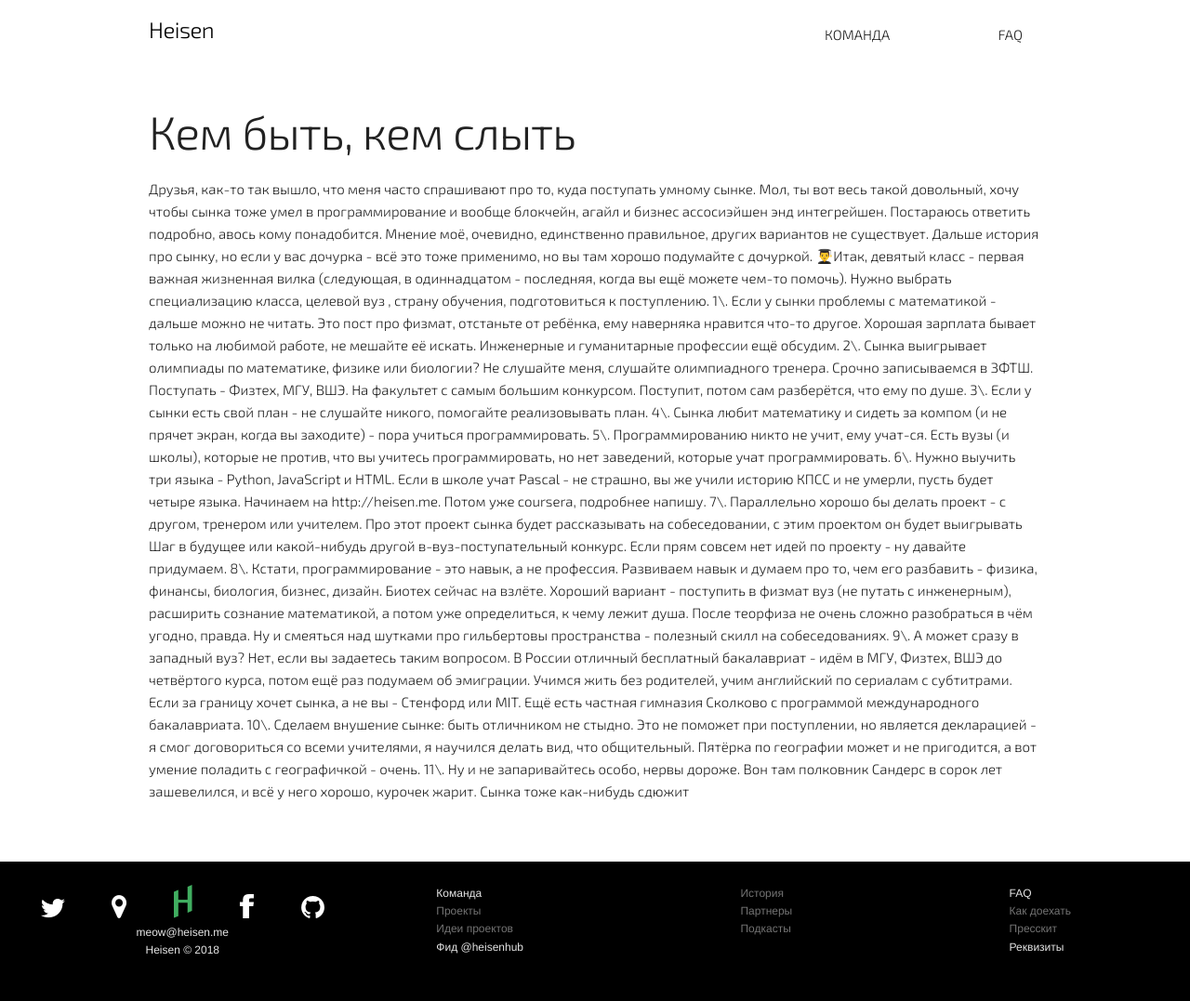
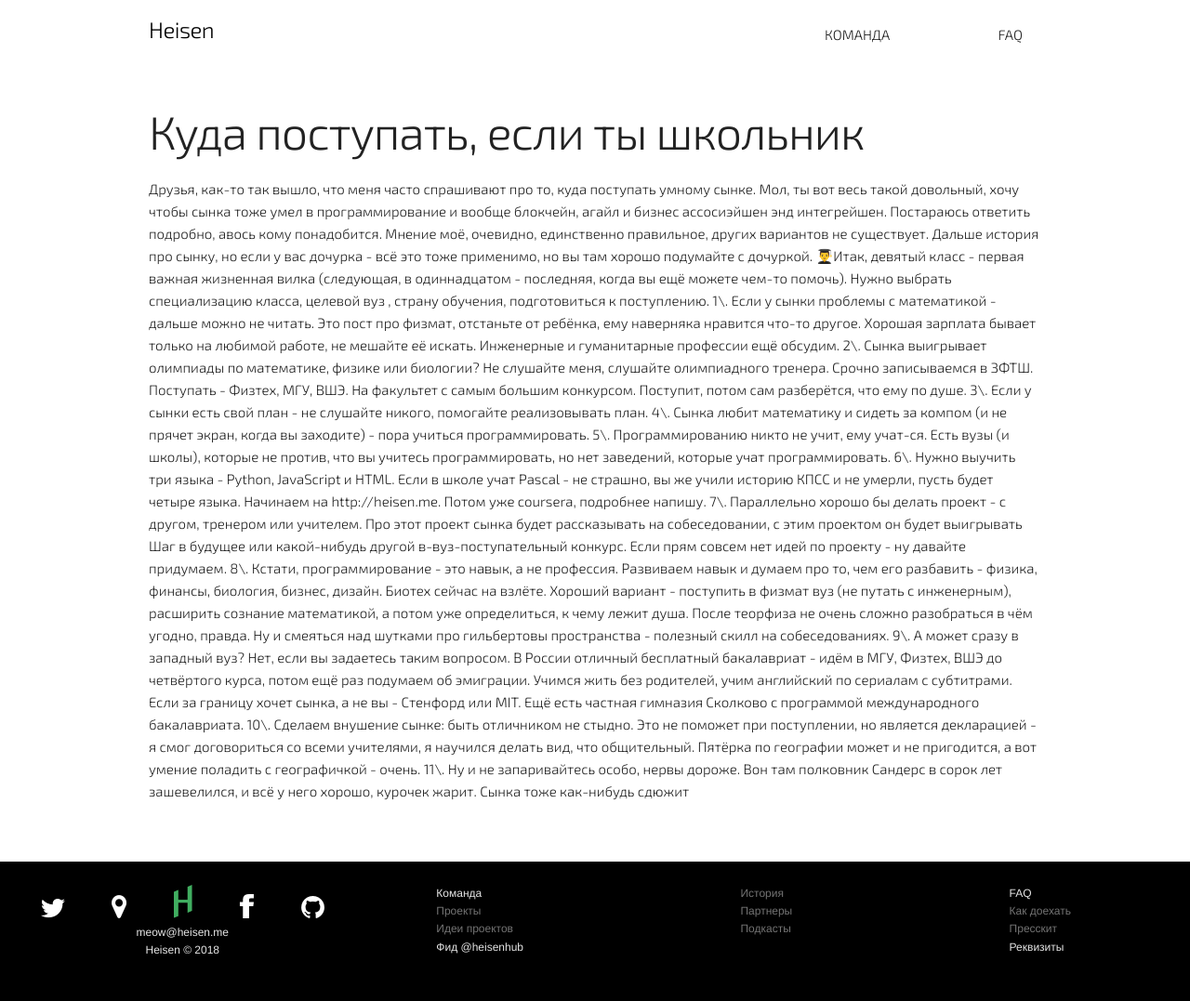
Before and after one commit to evgenity/heisen-new, a Jekyll site: the page built from esli-shkolnik.markdown, in a window 1280 px wide. Shown: the whole page at 93% size. Built offline with Jekyll 4.4.1, drawn with Linux system fonts in a browser that asks for light colours; nearby versions of some CDN libraries; a script that is not in the unit is left out; comment, search, counter and statistics services are not loaded.

Commit message:
Updated Esli Shkolnik

```diff
--- a/esli-shkolnik.markdown
+++ b/esli-shkolnik.markdown
@@ -9,7 +9,7 @@ layout: default
 <div class="container ">
 <div class="row">
 <div class="twelve columns">
-<h1 class="describe-title">Кем быть, кем слыть</h1>
+<h1 class="describe-title">Куда поступать, если ты школьник</h1>
 
 Друзья, как-то так вышло, что меня часто спрашивают про то, куда поступать умному сынке. Мол, ты вот весь такой довольный, хочу чтобы сынка тоже умел в программирование и вообще блокчейн, агайл и бизнес ассосиэйшен энд интегрейшен. Постараюсь ответить подробно, авось кому понадобится.
 
```
